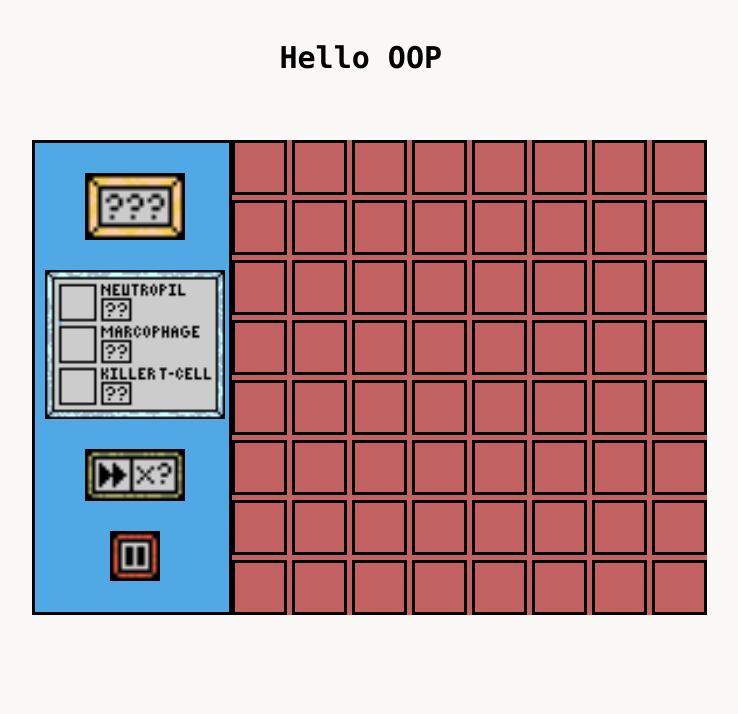
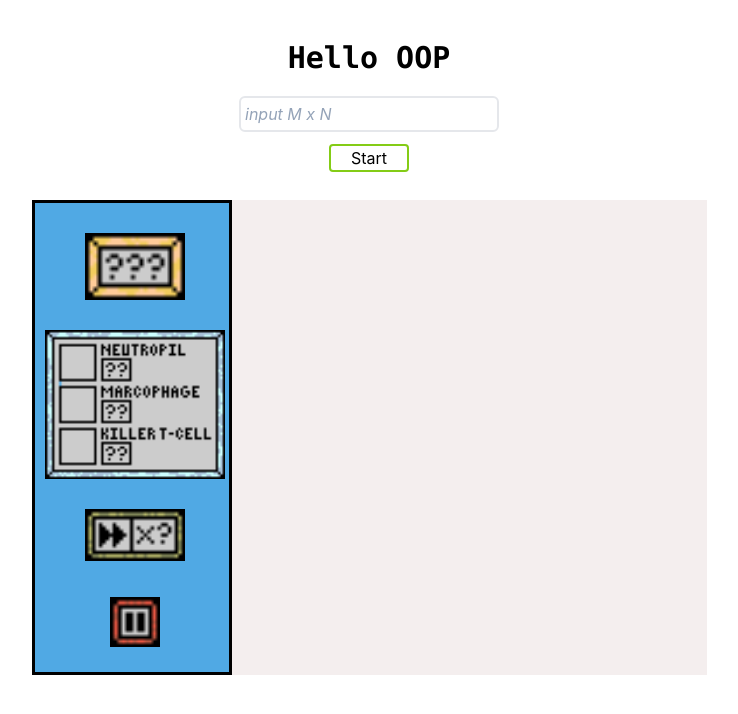
Before and after one commit to tongrak/YukonGold-CARIN, a React (Create React App) app in the folder FrontEnd/yukongold-carin/: page / in a window 1280 px wide. Shown: the top 714 px of the page, without its empty margins (271-1009 px from the left). Built offline with nearby package versions, Linux system fonts and the light colour scheme.

Commit message:
update Front-end

```diff
--- a/FrontEnd/yukongold-carin/src/App.css
+++ b/FrontEnd/yukongold-carin/src/App.css
@@ -1,6 +1,6 @@
 #app {
-  display: flex;
-  place-content: center;
+  /* display: flex; */
+  /* place-content: center; */
   height: 100vh;
   background-color: rgb(250, 247, 247);
 }
--- a/FrontEnd/yukongold-carin/src/App.js
+++ b/FrontEnd/yukongold-carin/src/App.js
@@ -2,26 +2,49 @@ import Board from './component/Board/Board';
 import Menu from './component/Menu';
 import Title from './component/title/Title';
 import './App.css';
+import { BrowserRouter as Router, Switch,Route,Link} from "react-router-dom";
+import { useState } from 'react';
 
 function App() {
+
+  const [inputData,setInputdata] = useState(0)
+  const [grid,setGrid] = useState(0)
+
+
+  const inputOnchange = (e) =>{
+    setInputdata(e.target.value)
+    console.log(inputData)
+  }
+
+  const createGrid = () => {
+    setGrid(inputData)
+    console.log(inputData)
+  }
+
+
   return (
 
-    <div id="app" className='bg-white'>
+    <div className='bg-white'>
 
+      <div className='flex justify-center pt-10 pb-5 '>
+        <Title/>
+      </div>
 
-      <div className=''>
-        <div className='pt-10 pb-6 px-72'>
-          <Title/>
-        </div>
+      <div className='flex justify-center'>
+        <input type="number" className='border-2 rounded-md p-1 placeholder:italic placeholder:text-slate-400'
+        placeholder="input M x N" onChange={inputOnchange}></input>
+      </div>
 
-        <div className='pt-10 flex px-10'>
-          <Menu/>
-          <Board/>
-        </div>
-
+      <div className='flex justify-center pt-3'>
+        <button className='border-2 border-lime-500 border-double rounded px-5'
+        onClick={createGrid}>Start</button>
       </div>
 
 
+      <div className='flex justify-center pt-7 '>
+        <Menu/>
+        <Board layout={grid}/>
+      </div>
 
     </div>
   );
--- a/FrontEnd/yukongold-carin/src/component/Board/Board.css
+++ b/FrontEnd/yukongold-carin/src/component/Board/Board.css
@@ -1,15 +1,17 @@
+
+
 #Board {
     display: grid;
-    grid-template-columns: repeat(8, 60px);
-    grid-template-rows: repeat(8, 60px);
+    grid-template-columns: repeat(8, 58px);
+    grid-template-rows: repeat(8, 58px);
     width: 475px;
     height: 475px;
-    background-color: rgb(194, 98, 98);
+    background-color: rgb(244, 238, 238);
 }
 
 #Board .tile{
-    width: 55px;
-    height: 55px;
+    width: 60px;
+    height: 60px;
     border-style: solid;
     border-width: medium;
     border-color: black;
--- a/FrontEnd/yukongold-carin/src/component/Board/Board.js
+++ b/FrontEnd/yukongold-carin/src/component/Board/Board.js
@@ -1,14 +1,33 @@
 import React from 'react';
 import './Board.css';
 
-const VerticalAxis = ["1","2","3","4","5","6","7","8"];
-const HorizontalAxis = ["a","b","c","d","e","f","g","h"];
+// const VerticalAxis = [];
+// const HorizontalAxis = [];
 
-export default function Board(){
+const clickCoor = () =>{
+    // console.log(e)
+}
+
+export default function Board(props){
     let board = [];
-    for(let i = VerticalAxis.length-1;i >= 0;i--){
-        for(let j = 0;j < HorizontalAxis.length;j++){
-            board.push(<div className = "tile"></div>)
+    let x = 1;
+    let y = 1;
+    for(let i = props.layout;i > 0;i--){
+        for(let j = 0;j < props.layout;j++){
+            console.log(props.layout)
+            board.push(
+            <button id={(y*10)+x} className = "tile"
+            onClick={clickCoor()}></button>)
+
+            if(x == props.layout){
+                x = 1;
+                y++;
+
+            }else{
+                x++;
+
+            }
+
         }
     }
     return <div id="Board">{board}</div>
--- a/FrontEnd/yukongold-carin/src/component/Menu Elements/Credit.js
+++ b/FrontEnd/yukongold-carin/src/component/Menu Elements/Credit.js
@@ -1,5 +1,9 @@
 import './Credit.css';
 
 export default function Credit(){
-    return<div id= "Credit"><img className="image" src = "/images/Credits.png"/></div>
+    return (
+        <div id= "Credit">
+            <img className="image" src = "/images/Credits.png"/>
+        </div>
+    )
 }
--- a/FrontEnd/yukongold-carin/src/component/Menu Elements/Pause.js
+++ b/FrontEnd/yukongold-carin/src/component/Menu Elements/Pause.js
@@ -1,5 +1,24 @@
 import './Pause.css';
+import axios from "axios"
+
+const clickPause = () =>{
+    console.log("Paused")
+    getPause();
+}
+
+const getPause = () => {
+    axios.get("http://localhost:8080/start" , {crossdomain: true})
+    .then(res => {
+        console.log(res.data)
+    })
+}
 
 export default function Credit(){
-    return<div id= "Pause"><img className="image" src = "/images/Pause.png"/></div>
+    return(
+    <div id= "Pause">
+        <button onClick={clickPause}>
+            <img className="image" src = "/images/Pause.png"/>
+        </button>
+    </div>
+    )
 }
--- a/FrontEnd/yukongold-carin/src/component/Menu Elements/Speed.js
+++ b/FrontEnd/yukongold-carin/src/component/Menu Elements/Speed.js
@@ -1,5 +1,15 @@
 import './Speed.css';
 
+const clickSpeed = () => {
+    console.log("ClickSpeed")
+}
+
+
 export default function Credit(){
-    return<div id= "Speed"><img className="image" src = "/images/Speed.png"/></div>
+    return (
+    <div id= "Speed">
+        <button onClick={clickSpeed}>
+            <img className="image" src = "/images/Speed.png"/>
+        </button>
+    </div>)
 }
```
